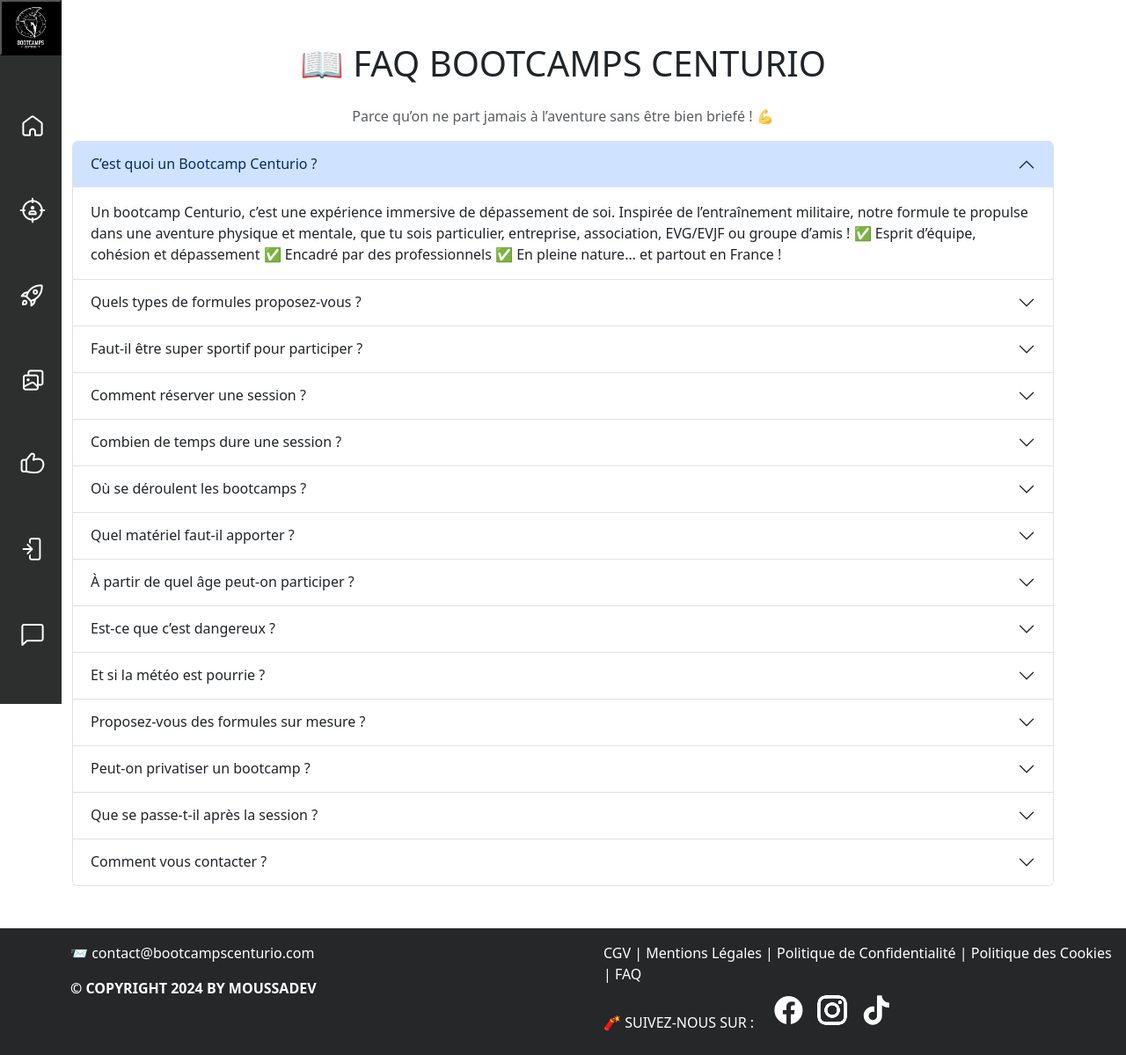
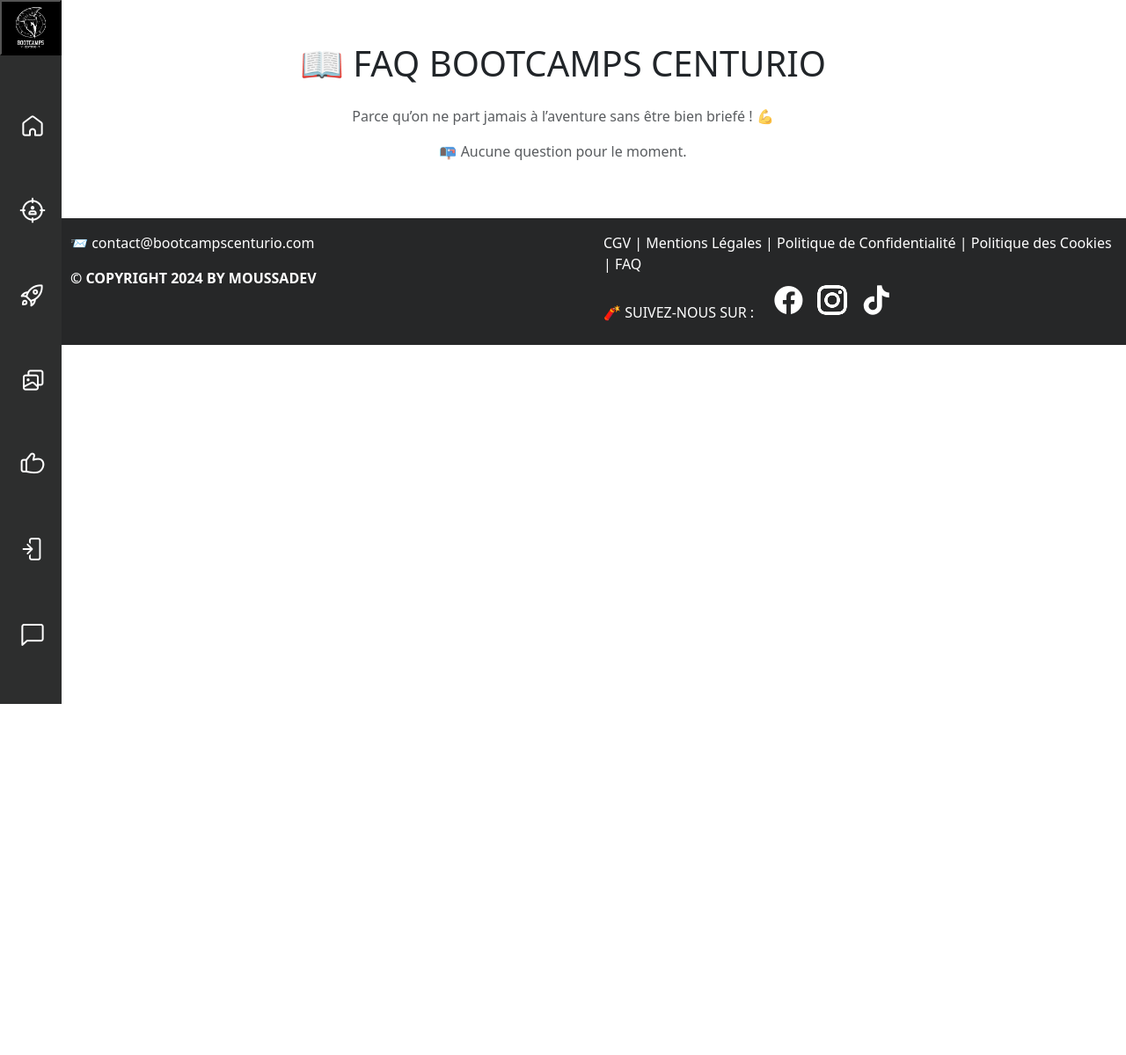
Before and after one commit to PierreDenaes/BCC, a Symfony app: template templates/site/faq.html.twig in a window 1280 px wide. Shown: the whole page at 88% size. After the commit the page ends 800 px from the top, so only its background shows below. Run offline with Twig, Linux system fonts and the light colour scheme; the template is opened without the code that fills it, so the values that code supplies are empty; style sheets or scripts are compiled from the project's sources; some libraries are stand-ins or nearby versions.

Commit message:
faq siteController

```diff
--- a/templates/site/faq.html.twig
+++ b/templates/site/faq.html.twig
@@ -4,45 +4,50 @@
 
 {% block stylesheets %}
     {{ parent() }}
-    {# {{ encore_entry_link_tags('faq') }} #}
+    <style>
+        .faq-container {
+            max-width: 900px;
+            margin: 0 auto;
+        }
+        .accordion-button {
+            font-weight: bold;
+            color: #007bff;
+        }
+        .accordion-button:focus {
+            box-shadow: none;
+        }
+        .accordion-body {
+            background: #f8f9fa;
+            border-radius: 5px;
+        }
+    </style>
 {% endblock %}
 
 {% block body %}
-    <div class="container py-5">
+<div class="container py-5 faq-container">
     <h1 class="text-center mb-4">📖 FAQ BOOTCAMPS CENTURIO</h1>
     <p class="text-center text-muted">Parce qu’on ne part jamais à l’aventure sans être bien briefé ! 💪</p>
 
     <div class="accordion" id="faqAccordion">
-            {% set faqs = [
-                { 'question': "C’est quoi un Bootcamp Centurio ?", 'answer': "Un bootcamp Centurio, c’est une expérience immersive de dépassement de soi. Inspirée de l’entraînement militaire, notre formule te propulse dans une aventure physique et mentale, que tu sois particulier, entreprise, association, EVG/EVJF ou groupe d’amis ! ✅ Esprit d’équipe, cohésion et dépassement ✅ Encadré par des professionnels ✅ En pleine nature… et partout en France !" },
-                { 'question': "Quels types de formules proposez-vous ?", 'answer': "👉 Demi-journée : pour se challenger sans pression (environ 3h à 4h). 👉 Journée complète : une immersion totale avec efforts, cohésion et fun ! 👉 Commando Bivouac (24h) : l’expérience ultime ! Tu vis comme un soldat, avec des missions de nuit, un campement, et une vraie aventure commando." },
-                { 'question': "Faut-il être super sportif pour participer ?", 'answer': "Absolument pas ! Nos bootcamps sont adaptés à tous les niveaux : ✅ Débutants qui veulent se challenger ✅ Sportifs confirmés qui cherchent le dépassement Les activités sont variées et adaptées en fonction de ton groupe et de tes capacités. On est là pour t’accompagner, pas te briser ! 😎" },
-                { 'question': "Comment réserver une session ?", 'answer': "Simple comme bonjour, ou comme 'A vos ordres !' : 1. Tu nous contactes via www.bootcampscenturio.com ou par mail : contact@bootcampscenturio.com 2. On valide ensemble la formule, le lieu et le nombre de participants 3. Tu reçois un devis + contrat 4. Tu verses un acompte de 50% pour réserver Et ta mission est calée !" },
-                { 'question': "Combien de temps dure une session ?", 'answer': "✅ Demi-journée : 3h à 4h ✅ Journée complète : 6h à 8h ✅ Commando Bivouac : 24h non-stop, avec campement, épreuves de nuit et réveil musclé 😱" },
-                { 'question': "Où se déroulent les bootcamps ?", 'answer': "🌍 PARTOUT EN FRANCE ! Nos instructeurs se déplacent sur toute la France pour faire vivre l'expérience Centurio. On choisit ensemble le terrain idéal (forêt, plage, montagne, zones rurales). On peut aussi organiser ça sur ton site privé ou entreprise, sous conditions." },
-                { 'question': "Quel matériel faut-il apporter ?", 'answer': "🔸 Une tenue de sport (confortable, qui n’a pas peur de la boue !) 🔸 Des chaussures de sport adaptées (trail, running) 🔸 Une gourde d’eau (obligatoire) 🔸 Une protection solaire selon la météo Le reste ? C’est nous ! Cordes, obstacles, sacs de portage, matériel spécifique : tout est fourni par Centurio !" },
-                { 'question': "À partir de quel âge peut-on participer ?", 'answer': "➡️ Dès 10 ans, accompagné d’un adulte responsable. Pour les groupes familles, on adapte les activités aux plus jeunes ! Les mineurs doivent fournir une autorisation parentale." },
-                { 'question': "Est-ce que c’est dangereux ?", 'answer': "Nos instructeurs sont des pros formés à la sécurité. Mais comme toute activité physique, il existe des risques (entorse, chute, fatigue…). On s’engage à : ✅ Faire un briefing sécurité avant chaque session ✅ Adapter les efforts en fonction de ton niveau ✅ Être vigilants à chaque instant Un certificat médical peut être demandé selon la formule choisie." },
-                { 'question': "Et si la météo est pourrie ?", 'answer': "🌧️ Pluie, vent ou soleil brûlant : on s’adapte ! 🚫 En cas de météo dangereuse (orages, alertes météo), on reportera la session sans frais. 👉 Si tu veux annuler de ton côté : - Jusqu’à 14 jours avant : remboursement total - Passé ce délai : aucun remboursement, comme prévu dans nos CGV" },
-                { 'question': "Proposez-vous des formules sur mesure ?", 'answer': "100% ! Tu veux un team building d’entreprise ou une soirée commando entre amis ? On monte une formule sur-mesure, en fonction de tes objectifs et de ton équipe. Débriefing, médailles, trophées, apéro post-challenge : on voit ça ensemble !" },
-                { 'question': "Peut-on privatiser un bootcamp ?", 'answer': "Bien sûr ! On privatise pour groupes d’amis, familles, entreprises, événements spéciaux. Tu choisis la date, le lieu et le niveau de difficulté ! ✅ EVG / EVJF ✅ Team building entreprise ✅ Cohésion familiale ✅ Collectivités et écoles" },
-                { 'question': "Que se passe-t-il après la session ?", 'answer': "✅ Tu repars avec des souvenirs et des photos (offertes 📸) ✅ Un corps fatigué mais fier ✅ Des courbatures de guerrier (garanties 😁) ✅ Et parfois, une envie de recommencer ! On te file aussi nos conseils de récupération et d'entretien." },
-                { 'question': "Comment vous contacter ?", 'answer': "📧 contact@bootcampscenturio.com 🌐 www.bootcampscenturio.com ➡️ On répond vite et toujours avec le sourire ! Alors, prêt à relever le défi Centurio ? 🔥💪" }
-            ] %}
-
         {% for faq in faqs %}
             <div class="accordion-item">
-                    <h2 class="accordion-header" id="heading{{ loop.index }}">
-                        <button class="accordion-button {% if loop.index != 1 %}collapsed{% endif %}" type="button" data-bs-toggle="collapse" data-bs-target="#collapse{{ loop.index }}" aria-expanded="{% if loop.index == 1 %}true{% else %}false{% endif %}" aria-controls="collapse{{ loop.index }}">
+                <h2 class="accordion-header" id="heading{{ faq.id }}">
+                    <button class="accordion-button {% if loop.index != 1 %}collapsed{% endif %}" type="button" data-bs-toggle="collapse" data-bs-target="#collapse{{ faq.id }}" aria-expanded="{% if loop.index == 1 %}true{% else %}false{% endif %}" aria-controls="collapse{{ faq.id }}">
                         {{ faq.question }}
                     </button>
                 </h2>
-                    <div id="collapse{{ loop.index }}" class="accordion-collapse collapse {% if loop.index == 1 %}show{% endif %}" aria-labelledby="heading{{ loop.index }}" data-bs-parent="#faqAccordion">
+                <div id="collapse{{ faq.id }}" class="accordion-collapse collapse {% if loop.index == 1 %}show{% endif %}" aria-labelledby="heading{{ faq.id }}" data-bs-parent="#faqAccordion">
                     <div class="accordion-body">
-                            {{ faq.answer }}
+                        {% for answer in faq.answers %}
+                            <p class="mb-2">✅ {{ answer.content }}</p>
+                        {% else %}
+                            <p class="text-muted">Aucune réponse disponible.</p>
+                        {% endfor %}
                     </div>
                 </div>
             </div>
+        {% else %}
+            <p class="text-center text-muted">📭 Aucune question pour le moment.</p>
         {% endfor %}
     </div>
 </div>
```
Also changed, not shown: src/Controller/SiteController.php (+6 -2 lines). Lines whose indentation alone changed are shown as unchanged.
